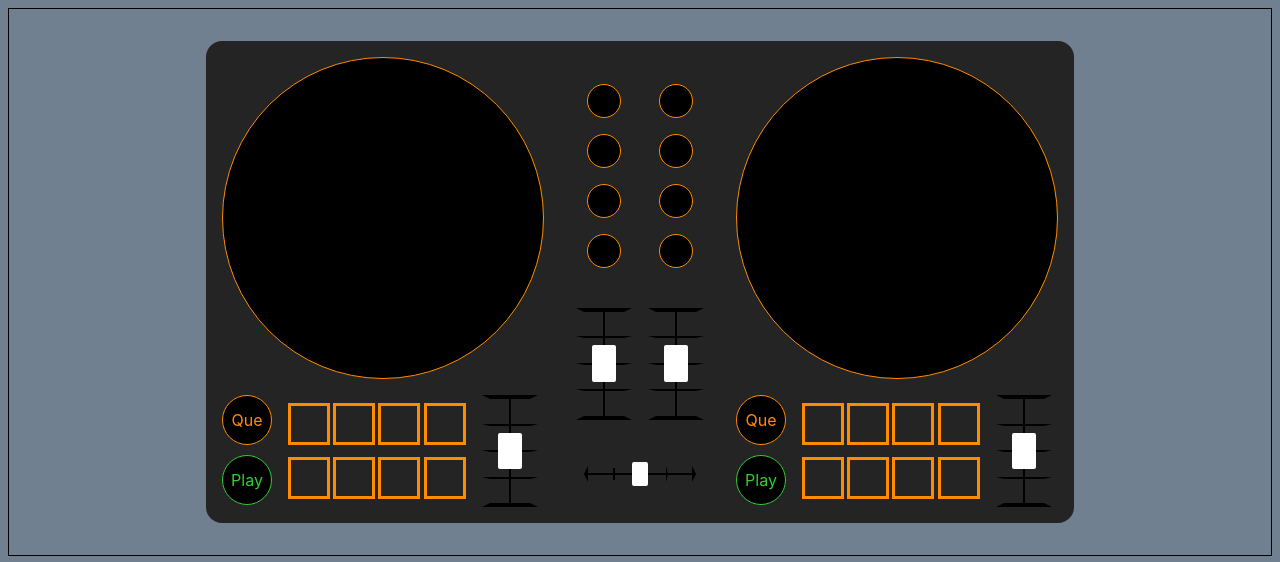
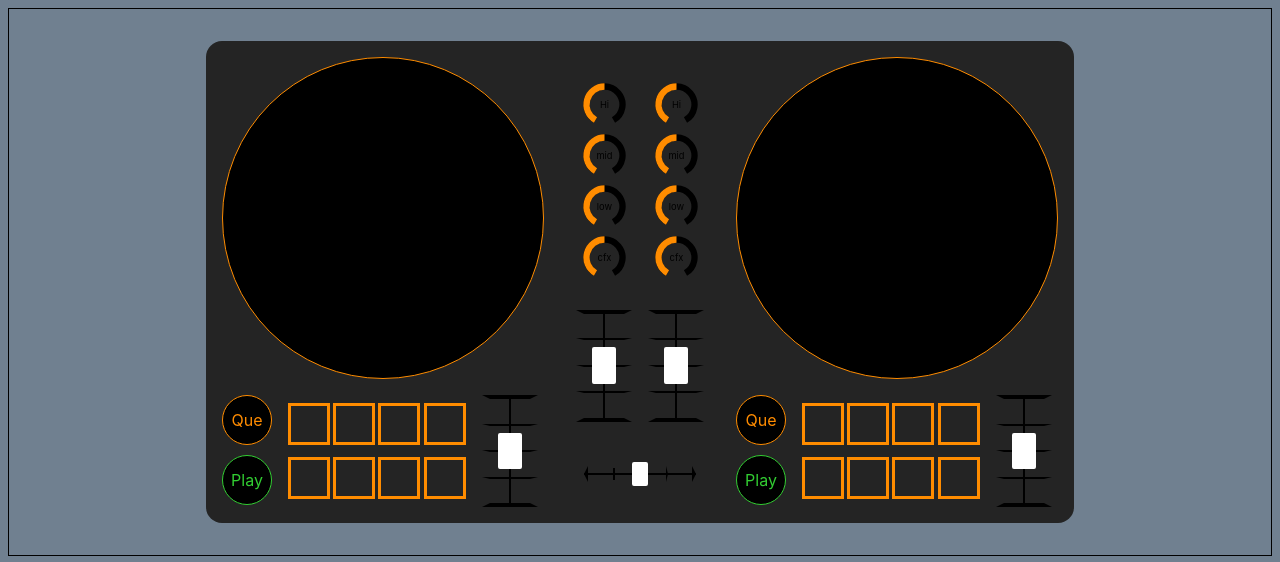
Before and after one commit to Suchti18/dj_controller, a React (Vite) app: page / in a window 1280 px wide. Shown: the top 562 px of the page. Built offline with nearby package versions, Linux system fonts and the light colour scheme.

Commit message:
Added knobs

```diff
--- a/package.json
+++ b/package.json
@@ -11,6 +11,7 @@
   },
   "dependencies": {
     "music-metadata-browser": "^2.5.11",
+    "primereact": "^10.9.6",
     "react": "^18.3.1",
     "react-dom": "^18.3.1"
   },
--- a/src/App.css
+++ b/src/App.css
@@ -368,7 +368,6 @@
   width: 3.5rem;
   display: flex;
   flex-wrap: wrap;
-  gap: 1rem;
   align-self: center;
   align-content: center;
   justify-content: center;
--- a/src/App.tsx
+++ b/src/App.tsx
@@ -2,6 +2,7 @@ import './App.css'
 import {useRef, useState} from "react";
 import * as React from "react";
 import {parseBlob} from "music-metadata-browser";
+import { Knob } from 'primereact/knob';
 
 function App() {
     const inputRef = useRef(null);
@@ -15,6 +16,8 @@ function App() {
     const [audioSrc2, setAudioSrc2] = useState<string | null>(null);
     const [isPlaying2, setIsPlaying2] = useState(false);
     const [coverUrl2, setCoverUrl2] = useState<string | null>(null);
+
+    const [hiValue, setHiValue] = useState<number | null>(50);
 
     const handlePlay = (deck: "left" | "right") => {
         if(deck === "left") {
@@ -220,10 +223,10 @@ function App() {
           <div className="center">
               <div className="mixer">
                   <div className="channel">
-                      <div className="hi"/>
-                      <div className="mid"/>
-                      <div className="low"/>
-                      <div className="cfx"/>
+                      <Knob size={45} valueColor="darkorange" rangeColor="black" value={hiValue ?? 0} valueTemplate={'Hi'} onChange={(e) => setHiValue(e.value)} />
+                      <Knob size={45} valueColor="darkorange" rangeColor="black" value={hiValue ?? 0} valueTemplate={'mid'} onChange={(e) => setHiValue(e.value)} />
+                      <Knob size={45} valueColor="darkorange" rangeColor="black" value={hiValue ?? 0} valueTemplate={'low'} onChange={(e) => setHiValue(e.value)} />
+                      <Knob size={45} valueColor="darkorange" rangeColor="black" value={hiValue ?? 0} valueTemplate={'cfx'} onChange={(e) => setHiValue(e.value)} />
                       <div className="volumeSlider">
                           <div className="ticks">
                               <span className="tick"></span>
@@ -238,15 +241,15 @@ function App() {
                               defaultValue="1.0"
                               max="2.0"
                               step="0.01"
-                              onChange={(e) => handleSetVolume(e, "left")}
+                              onChange={(e) => handleSetTempo(e, "right")}
                           />
                       </div>
                   </div>
                   <div className="channel">
-                      <div className="hi"/>
-                      <div className="mid"/>
-                      <div className="low"/>
-                      <div className="cfx"/>
+                      <Knob size={45} valueColor="darkorange" rangeColor="black" value={hiValue ?? 0} valueTemplate={'Hi'} onChange={(e) => setHiValue(e.value)} />
+                      <Knob size={45} valueColor="darkorange" rangeColor="black" value={hiValue ?? 0} valueTemplate={'mid'} onChange={(e) => setHiValue(e.value)} />
+                      <Knob size={45} valueColor="darkorange" rangeColor="black" value={hiValue ?? 0} valueTemplate={'low'} onChange={(e) => setHiValue(e.value)} />
+                      <Knob size={45} valueColor="darkorange" rangeColor="black" value={hiValue ?? 0} valueTemplate={'cfx'} onChange={(e) => setHiValue(e.value)} />
                       <div className="volumeSlider">
                           <div className="ticks">
                               <span className="tick"></span>
```
